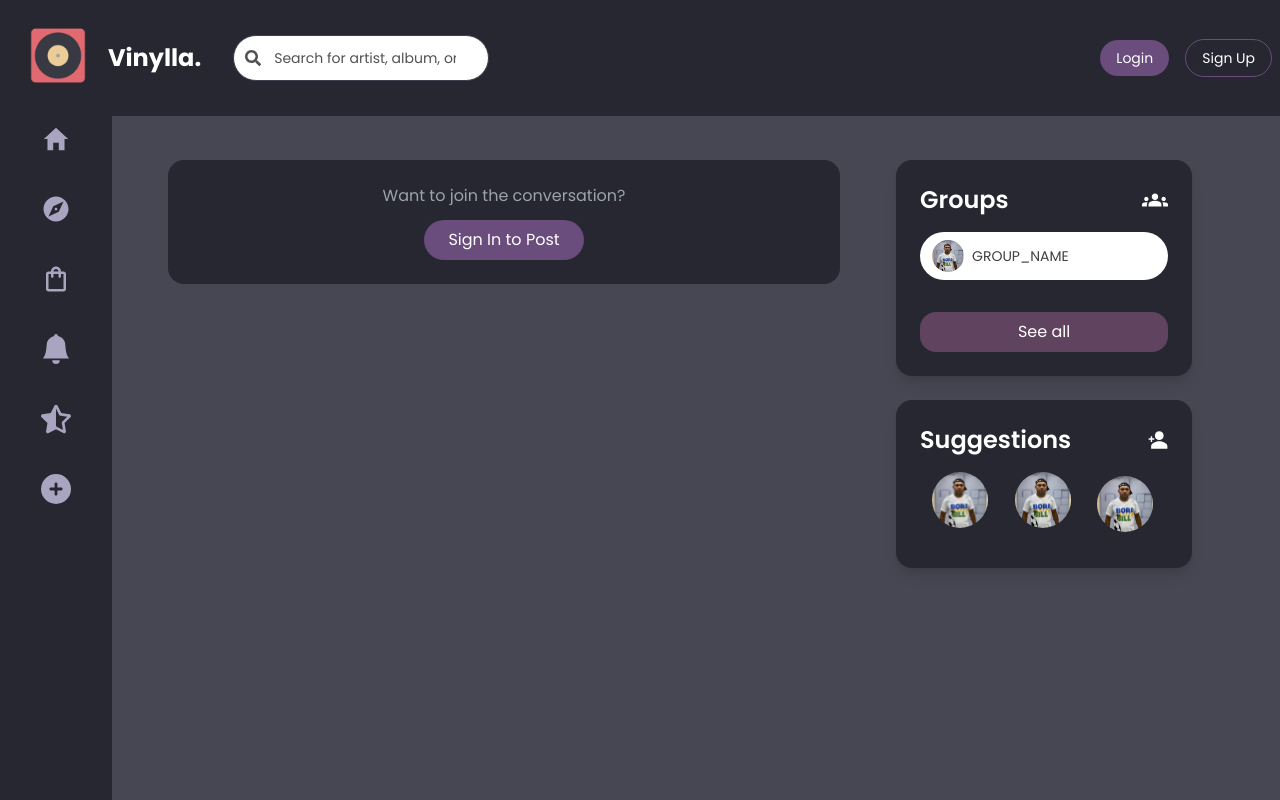
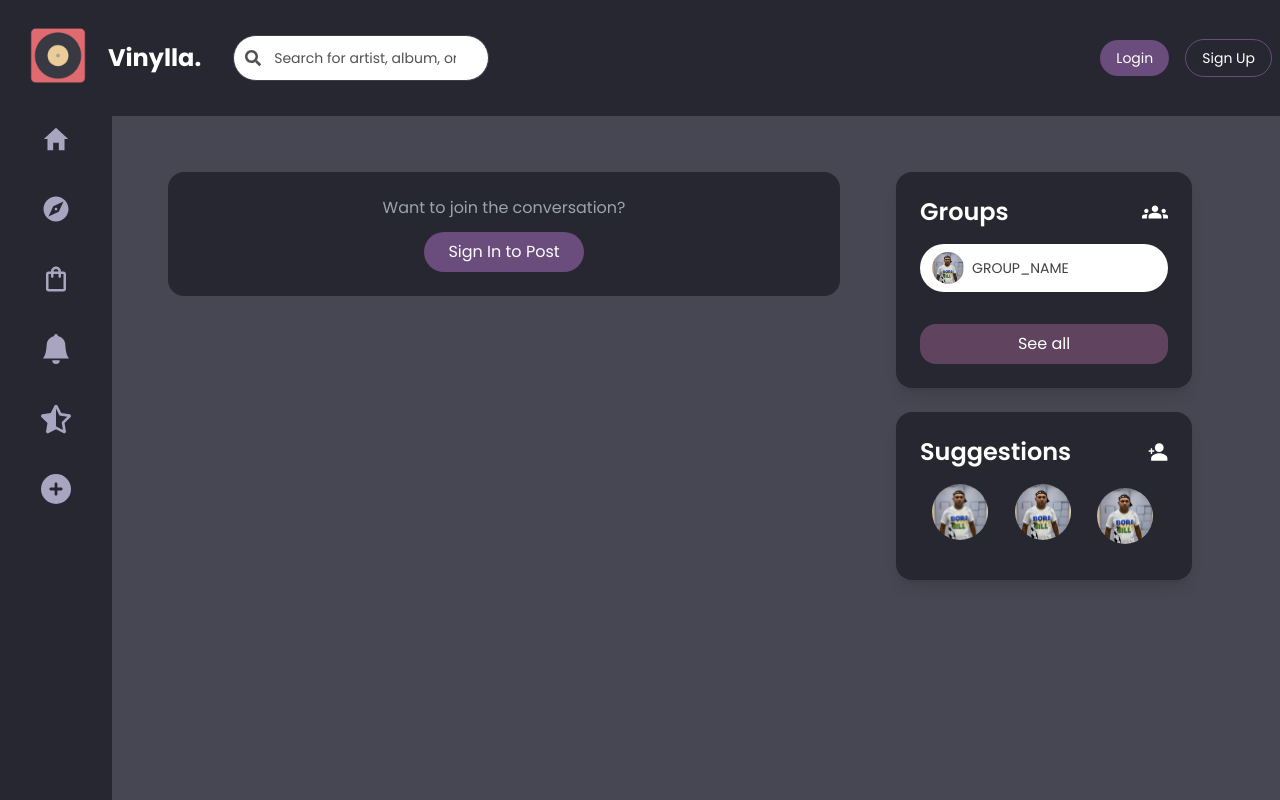
Before and after one commit to camila-vieirao/vinylla, a React (Vite) app in the folder frontend/: page /feed in a window 1280 px wide. Built offline with nearby package versions, Linux system fonts and the light colour scheme.

Commit message:
Revert "fix: fix header positioning on long scroll pages"
This reverts commit a21cb1cc79f2a3f2d0e842336a64aff61cc1f8af.

```diff
--- a/frontend/src/App.tsx
+++ b/frontend/src/App.tsx
@@ -48,7 +48,6 @@ function App() {
           />
         </>
       )}
-      <main className={!hideLayout ? "pt-26" : ""}>
       <Routes>
         <Route path="/" element={<Navigate to="/feed" />} />
         <Route path="/feed" element={<Feed />} />
@@ -58,7 +57,6 @@ function App() {
         <Route path="/artist/:id" element={<ArtistPage />} />
         <Route path="/album/:id" element={<AlbumPage />} />
       </Routes>
-      </main>
       {showPostModal && (
         <CreatePostModal onClose={() => setShowPostModal(false)} />
       )}
--- a/frontend/src/components/Header/Header.tsx
+++ b/frontend/src/components/Header/Header.tsx
@@ -37,7 +37,7 @@ const Header: React.FC = () => {
   };
 
   return (
-    <nav className="bg-[#262730] fixed top-0 left-0 right-0 z-50">
+    <nav className="bg-[#262730] sticky top-0 z-50">
       <div className="max-w-screen-xl flex items-center justify-between mx-auto p-2 ">
         <div className="flex items-center gap-8">
           <Link to="/feed" className="flex items-center rtl:space-x-reverse">
```
Lines whose indentation alone changed are shown as unchanged.
